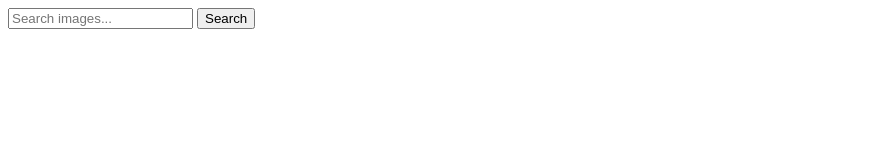
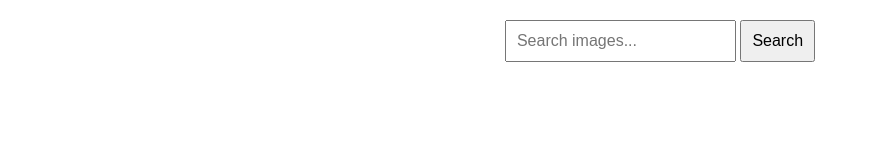
Before and after one commit to YarosTs8191/goit-js-hw-11, a plain HTML site: page index.html in a window 1280 px wide. Shown: the whole page, without its empty margins (0-870 px from the left). Drawn offline with Linux system fonts and the light colour scheme.

Commit message:
Deploying to gh-pages from @ YarosTs8191/goit-js-hw-11@3afb67d9b32d78e62a5eeb84253ee4fb71723ab5 🚀

```diff
--- /dev/null
+++ b/assets/index-u8Xl3KoV.css
@@ -0,0 +1 @@
+h1,h2,h3,h4,h5,h6,p{margin:0}p:last-child{margin-bottom:0}ul{margin:0;padding:0;list-style:none}a{color:currentColor;text-decoration:none}button{cursor:pointer}img{display:block;max-width:100%;height:auto}:root{font-family:system-ui,-apple-system,BlinkMacSystemFont,Segoe UI,Roboto,Oxygen,Ubuntu,Cantarell,Open Sans,Helvetica Neue,sans-serif;font-size:16px;line-height:1.5;font-weight:400;color:#242424;background-color:#ffffffde;font-synthesis:none;text-rendering:optimizeLegibility;-webkit-font-smoothing:antialiased;-moz-osx-font-smoothing:grayscale;-webkit-text-size-adjust:100%}body{display:flex;flex-direction:column;min-width:100vw;min-height:100vh;margin:0}main{flex-grow:1}main:has(.back-link){text-align:center}body{font-family:Arial,sans-serif;text-align:center;margin:20px}.form{margin-bottom:20px}input{padding:10px;font-size:16px}button{padding:10px;font-size:16px;cursor:pointer}.loader{display:none;width:50px;height:50px;border:5px solid #ccc;border-top-color:#007bff;border-radius:50%;animation:spin 1s linear infinite;margin:20px auto}.loader.visible{display:block}@keyframes spin{0%{transform:rotate(0)}to{transform:rotate(360deg)}}.gallery{display:flex;flex-wrap:wrap;justify-content:center;align-items:center;gap:20px;list-style:none;padding:0}.gallery-item{display:block;flex-wrap:wrap;justify-content:center;align-content:flex-end;max-width:400px;text-align:center;margin:15px}img{width:100%;border-radius:8px}.info{display:flex}
--- a/index.html
+++ b/index.html
@@ -4,10 +4,10 @@
     <meta charset="UTF-8" />
     <meta name="viewport" content="width=device-width, initial-scale=1.0" />
     <title>Image Search</title>
-    <link rel="stylesheet" href="styles.css" />
     <script type="module" crossorigin src="/goit-js-hw-11/index.js"></script>
     <link rel="modulepreload" crossorigin href="/goit-js-hw-11/assets/vendor-DUzvakyU.js">
     <link rel="stylesheet" crossorigin href="/goit-js-hw-11/assets/vendor-CX4EDM7x.css">
+    <link rel="stylesheet" crossorigin href="/goit-js-hw-11/assets/index-u8Xl3KoV.css">
   </head>
   <body>
     <form class="form">
```
